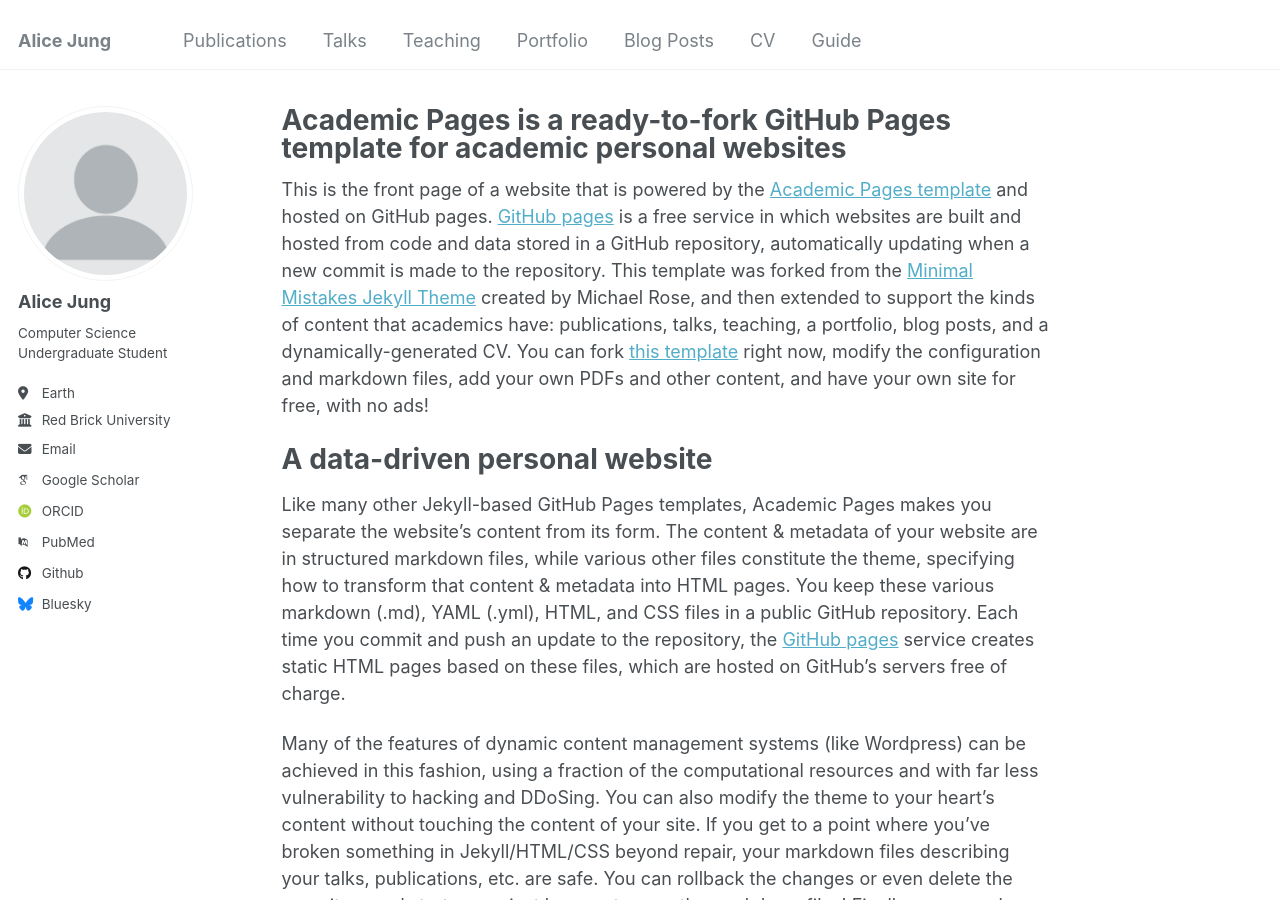
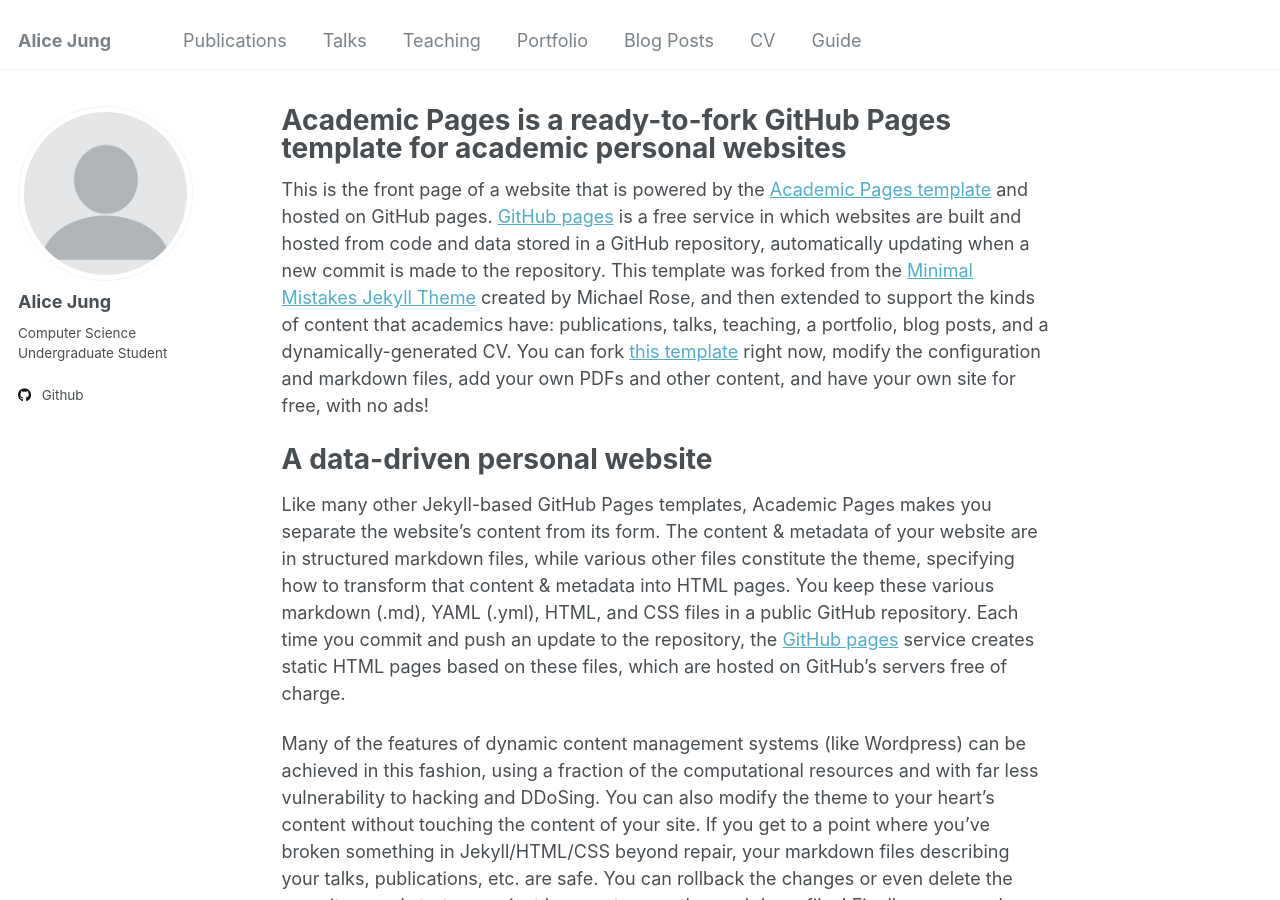
Before and after one commit to alicehjjung/alicehjjung.github.io, a Jekyll site: the page built from _pages/about.md, in a window 1280 px wide and 900 px high. Built offline with Jekyll 4.4.1, drawn with Linux system fonts in a browser that asks for light colours; some web fonts are replaced.

Commit message:
Update Config

```diff
--- a/_config.yml
+++ b/_config.yml
@@ -25,18 +25,18 @@ author:
   name             : "Alice Jung"
   pronouns         : # example: "she/her"
   bio              : "Computer Science Undergraduate Student"
-  location         : "Earth"
-  employer         : "Red Brick University"
+  location         : #"Earth"
+  employer         : #"Red Brick University"
   uri              : # URL
-  email            : "none@example.org"
+  email            : #"none@example.org"
 
   # Academic websites
   arxiv            : # URL - Update with the correct link to your profile
-  googlescholar    : "https://scholar.google.com/citations?user=PS_CX0AAAAAJ"
+  googlescholar    : #"https://scholar.google.com/citations?user=PS_CX0AAAAAJ"
   impactstory      : # URL
-  orcid            : "http://orcid.org/yourorcidurl"
+  orcid            : #"http://orcid.org/yourorcidurl"
   semantic         : # URL
-  pubmed           : "https://www.ncbi.nlm.nih.gov/pubmed/?term=john+snow"
+  pubmed           : #"https://www.ncbi.nlm.nih.gov/pubmed/?term=john+snow"
   researchgate     : # URL
   scopus           : # URL
 
@@ -44,12 +44,12 @@ author:
   bitbucket        : # Username - Update with your username on the site
   codepen          : # Username
   dribbble         : # Username
-  github           : "academicpages"
+  github           : "alicehjjung"
   kaggle           : # Username
   stackoverflow    : # User number or user number and name (i.e., use "1" or "1/jeff-atwood")
 
   # Social media
-  bluesky          : "bsky.app" # Replace this with you Bluesky username
+  bluesky          : #"bsky.app" # Replace this with you Bluesky username
   facebook         : # Username
   flickr           : # Username
   foursquare       : # Username
```
